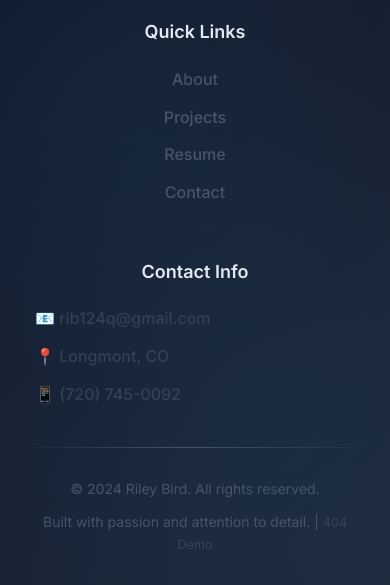
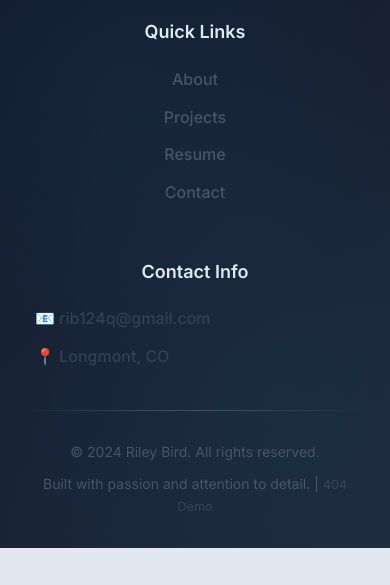
Before and after one commit to RileyBird1/rileybird1.github.io, a plain HTML site: page index.html in a window 390 px wide. Shown: the part 1981-2566 px from the top of the page. After the commit the page ends 2529 px from the top, so only its background shows below. Drawn offline with Linux system fonts and the light colour scheme.

Commit message:
Remove phone number from contact info

```diff
--- a/index.html
+++ b/index.html
@@ -136,7 +136,6 @@
                     <div class="contact-info">
                         <p>📧 rib124q@gmail.com</p>
                         <p>📍 Longmont, CO</p>
-                        <p>📱 (720) 745-0092</p>
                     </div>
                 </div>
             </div>
```
